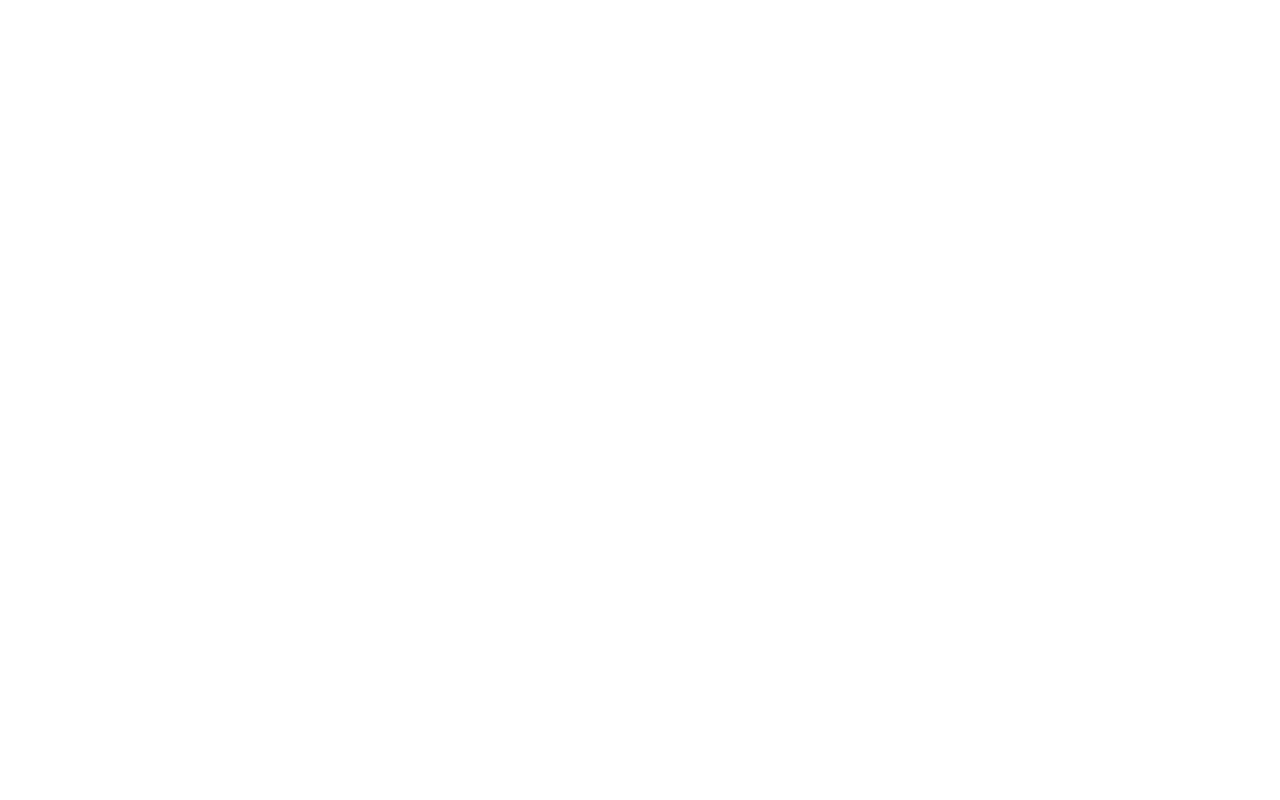
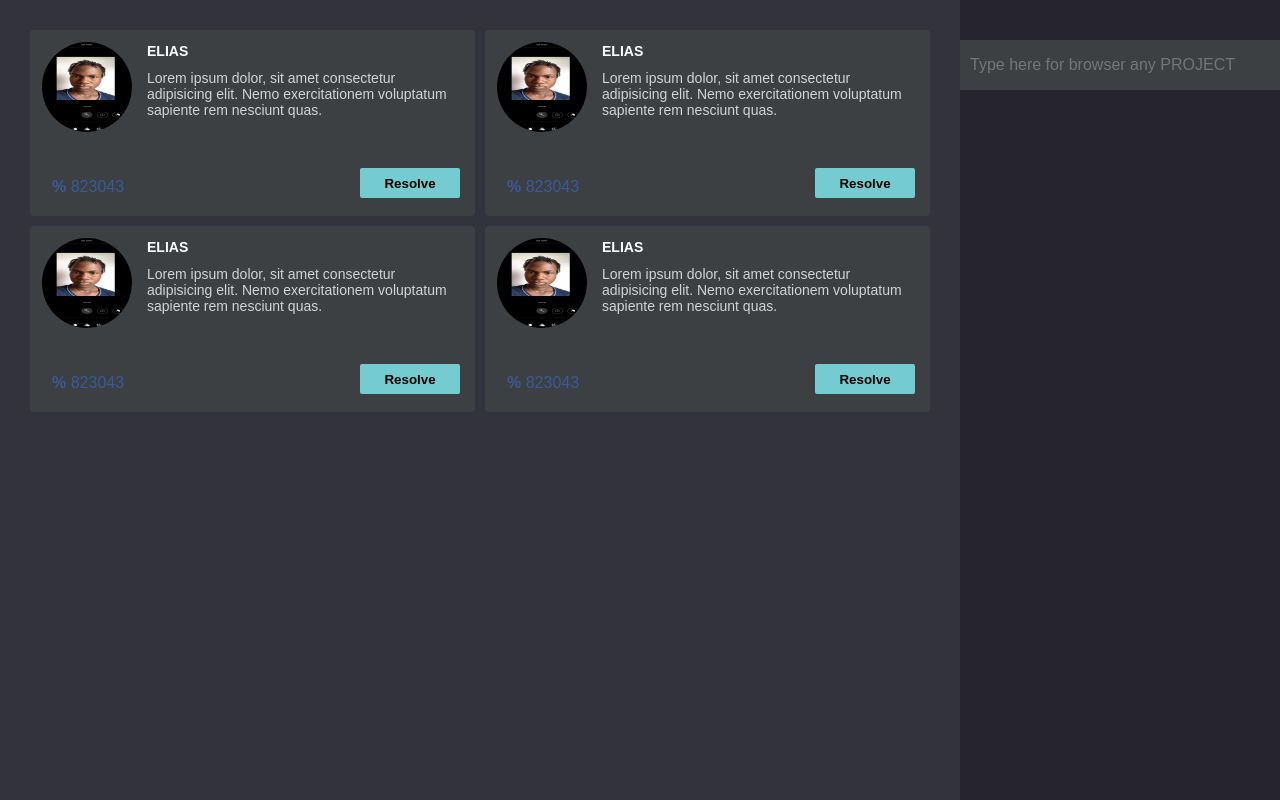
Before and after one commit to cod3baze/geny-store, a website: page public/index.html in a window 1280 px wide. Drawn offline with Linux system fonts and the light colour scheme.

Commit message:
finishing firts screen

```diff
--- a/css/App.css
+++ b/css/App.css
@@ -0,0 +1,9 @@
+#App {
+  display: flex;
+  flex-direction: row;
+  justify-content: flex-start;
+  position: relative;
+  width: 100vw;
+  height: 100vh;
+  background: #33333D;
+}
--- a/css/Aside.css
+++ b/css/Aside.css
@@ -0,0 +1,77 @@
+aside {
+  flex: 3;
+}
+
+aside ul {
+  display: grid;
+  grid-template-columns: repeat(2, 1fr);
+  gap: 10px;
+}
+
+aside ul {
+  padding: 30px;
+}
+
+aside ul li {
+  background: #3C4043;
+  height: auto;
+  width: 100%;
+  border-radius: 4px;
+  padding: 10px;
+}
+
+aside ul li header {
+  display: flex;
+  flex-direction: row;
+  justify-content: flex-start;
+  padding: 2px;
+}
+
+header div#content {
+  padding: 0 15px;
+}
+header div#content strong {
+  color: #FFF;
+  font-size: 14px;
+  font-weight: bold;
+}
+header div#content p {
+  margin: 10px 0 0 0;
+  color: #D3D3D3;
+  max-lines: 3;
+  text-overflow: ellipsis;
+  font-size: 14px;
+}
+
+header div#log img {
+  width: 90px;
+  height: 90px;
+  border-radius: 50%;
+}
+
+aside ul li div#body {
+  display: flex;
+  flex-direction: row;
+  justify-content: space-between;
+  padding: 30px 5px 0 2px;
+}
+
+ul li div#body div#rates {
+  position: relative;
+  padding: 10px;
+}
+
+div#body div#rates strong,
+div#body div#rates label {
+  color: #3B5999;
+}
+
+div#body button {
+  position: relative;
+  width: 100px;
+  height: 30px;
+  background: #74CBD0;
+  border: 0;
+  border-radius: 2px;
+  font-weight: bold;
+}
--- a/css/Global.css
+++ b/css/Global.css
@@ -4,3 +4,11 @@
   box-sizing: border-box;
   outline: none;
 }
+
+body {
+  font-family: Arial, Helvetica, sans-serif;
+}
+
+ul {
+  list-style: none;
+}
--- a/css/Main.css
+++ b/css/Main.css
@@ -0,0 +1,18 @@
+main {
+  flex: 1;
+  background: #26242E;
+  width: 340px;
+  height: 100%;
+}
+
+main input#search {
+  background: #3C4043;
+  position: relative;
+  top: 40px;
+  height: 50px;
+  width: 100%;
+  border: 0;
+  color: #D3D3D3;
+  padding: 10px;
+  font-size: 16px;
+}
--- a/public/index.html
+++ b/public/index.html
@@ -12,10 +12,87 @@
 <body>
   <div id="App">
     <aside>
+      <ul>
+        <li>
+          <header>
+            <div id="log">
+              <img src="../constants/images/image_github_profile.jpeg" alt="...">
+            </div>
+            <div id="content">
+              <strong>ELIAS</strong>
+              <p id="tgl">Lorem ipsum dolor, sit amet consectetur adipisicing elit. Nemo exercitationem voluptatum sapiente rem nesciunt quas.</p>
+            </div>
+          </header>
+          <div id="body">
+            <div id="rates">
+              <strong id="rate">%</strong>
+              <label for="rate">823043</label>
+            </div>
+            <button id="resolve">Resolve</button>
+          </div>
+        </li>
 
+        <li>
+          <header>
+            <div id="log">
+              <img src="../constants/images/image_github_profile.jpeg" alt="...">
+            </div>
+            <div id="content">
+              <strong>ELIAS</strong>
+              <p id="tgl">Lorem ipsum dolor, sit amet consectetur adipisicing elit. Nemo exercitationem voluptatum sapiente rem nesciunt quas.</p>
+            </div>
+          </header>
+          <div id="body">
+            <div id="rates">
+              <strong id="rate">%</strong>
+              <label for="rate">823043</label>
+            </div>
+            <button id="resolve">Resolve</button>
+          </div>
+        </li>
+
+        <li>
+          <header>
+            <div id="log">
+              <img src="../constants/images/image_github_profile.jpeg" alt="...">
+            </div>
+            <div id="content">
+              <strong>ELIAS</strong>
+              <p id="tgl">Lorem ipsum dolor, sit amet consectetur adipisicing elit. Nemo exercitationem voluptatum sapiente rem nesciunt quas.</p>
+            </div>
+          </header>
+          <div id="body">
+            <div id="rates">
+              <strong id="rate">%</strong>
+              <label for="rate">823043</label>
+            </div>
+            <button id="resolve">Resolve</button>
+          </div>
+        </li>
+
+        <li>
+          <header>
+            <div id="log">
+              <img src="../constants/images/image_github_profile.jpeg" alt="...">
+            </div>
+            <div id="content">
+              <strong>ELIAS</strong>
+              <p id="tgl">Lorem ipsum dolor, sit amet consectetur adipisicing elit. Nemo exercitationem voluptatum sapiente rem nesciunt quas.</p>
+            </div>
+          </header>
+          <div id="body">
+            <div id="rates">
+              <strong id="rate">%</strong>
+              <label for="rate">823043</label>
+            </div>
+            <button id="resolve">Resolve</button>
+          </div>
+        </li>
+      </ul>
     </aside>
     <main>
-
+      <input type="search" placeholder="Type here for browser any PROJECT" name="search" id="search">
+      <div id="result-search"></div>
     </main>
   </div>
 </body>
```
Also changed, not shown: constants/images/image_github_profile.jpeg (added).
